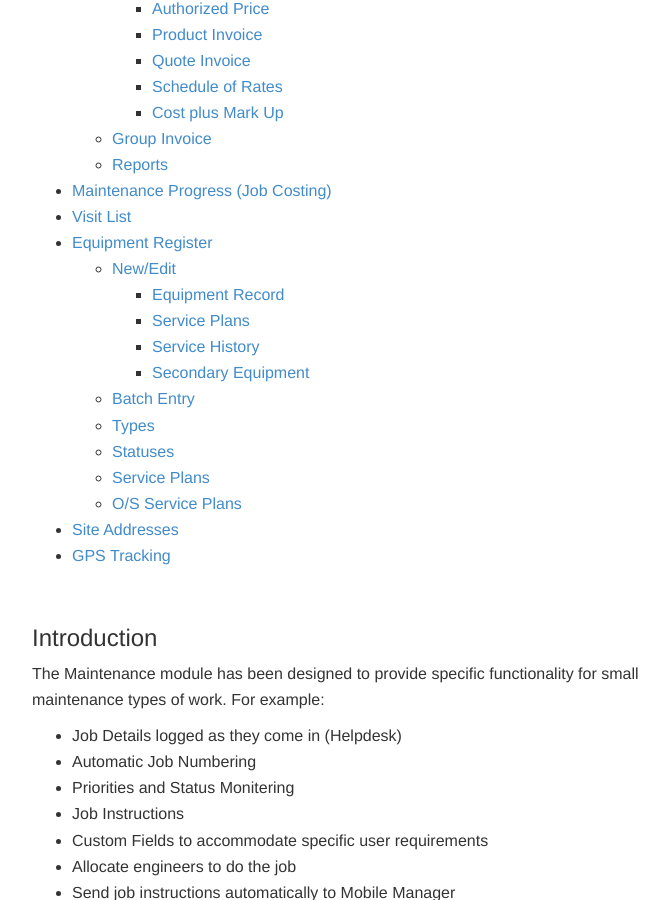
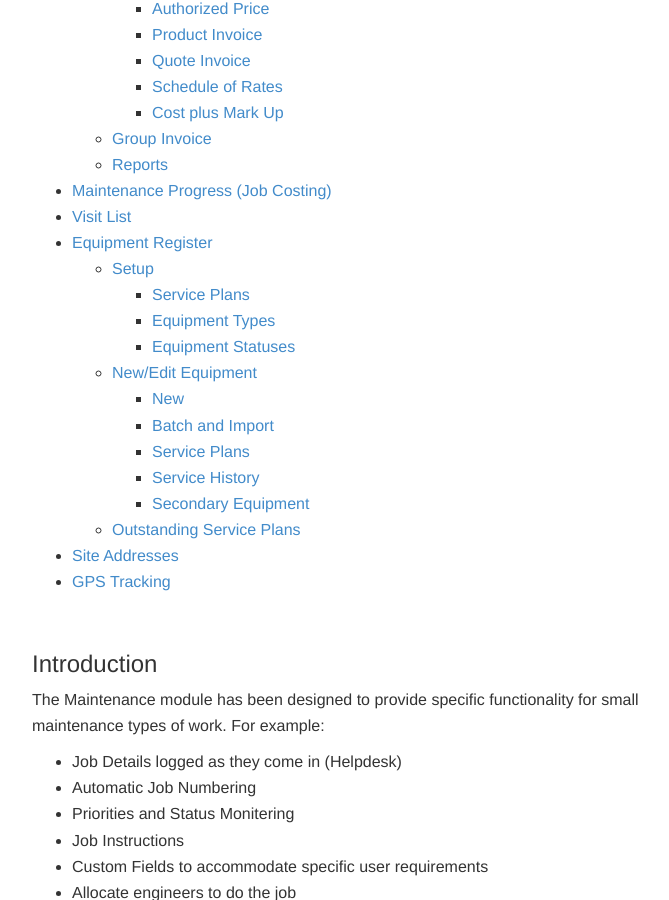
Before and after one commit to JNCSolutions/ConstructionManagerDocs, a Jekyll site: the page built from maintenance.html, in a window 1280 px wide and 900 px high, scrolled down 379 px. Shown: the whole window, without its empty margins (258-927 px from the left). Built offline with Jekyll 4.4.1, drawn with Linux system fonts in a browser that asks for light colours.

Commit message:
Update maintenance.html

```diff
--- a/maintenance.html
+++ b/maintenance.html
@@ -33,18 +33,21 @@ title: Maintenance
       <li><a href="#visit-list">Visit List</a></li>
       <li><a href="#equipment-register">Equipment Register</a></li>
       <ul>
-        <li><a href="#equipment-new-edit">New/Edit</a></li>
+        <li><a href="#equipment-setup">Setup</a></li>
         <ul>
-          <li><a href="#equipment-record">Equipment Record</a></li>
           <li><a href="#equipment-record-service-plans">Service Plans</a></li>
+          <li><a href="#equipment-record-equipment-types">Equipment Types</a></li>
+          <li><a href="#equipment-record-equipment-statuses">Equipment Statuses</a></li>
+          </ul>
+        <li><a href="#equipment-new-edit">New/Edit Equipment</a></li>
+        <ul>
+          <li><a href="#equipment-record-new">New</a></li>
+          <li><a href="#equipment-record-batch-import">Batch and Import</a></li>
+          <li><a href="#equipment-record-service-plans-attach">Service Plans</a></li>
           <li><a href="#equipment-record-service-history">Service History</a></li>
           <li><a href="#equipment-record-secondary-equipment">Secondary Equipment</a></li>
         </ul>
-        <li><a href="#equipment-batch-entry">Batch Entry</a></li>
-        <li><a href="#equipment-type">Types</a></li>
-        <li><a href="#equipment-status">Statuses</a></li>
-        <li><a href="#equipment-service-plans">Service Plans</a></li>
-        <li><a href="#equipment-os-service-plans">O/S Service Plans</a></li>
+          <li><a href="#equipment-os-service-plans">Outstanding Service Plans</a></li>
       </ul>
       <li><a href="#site-addresses">Site Addresses</a></li>
       <li><a href="#gps-tracking">GPS Tracking</a></li>
```
